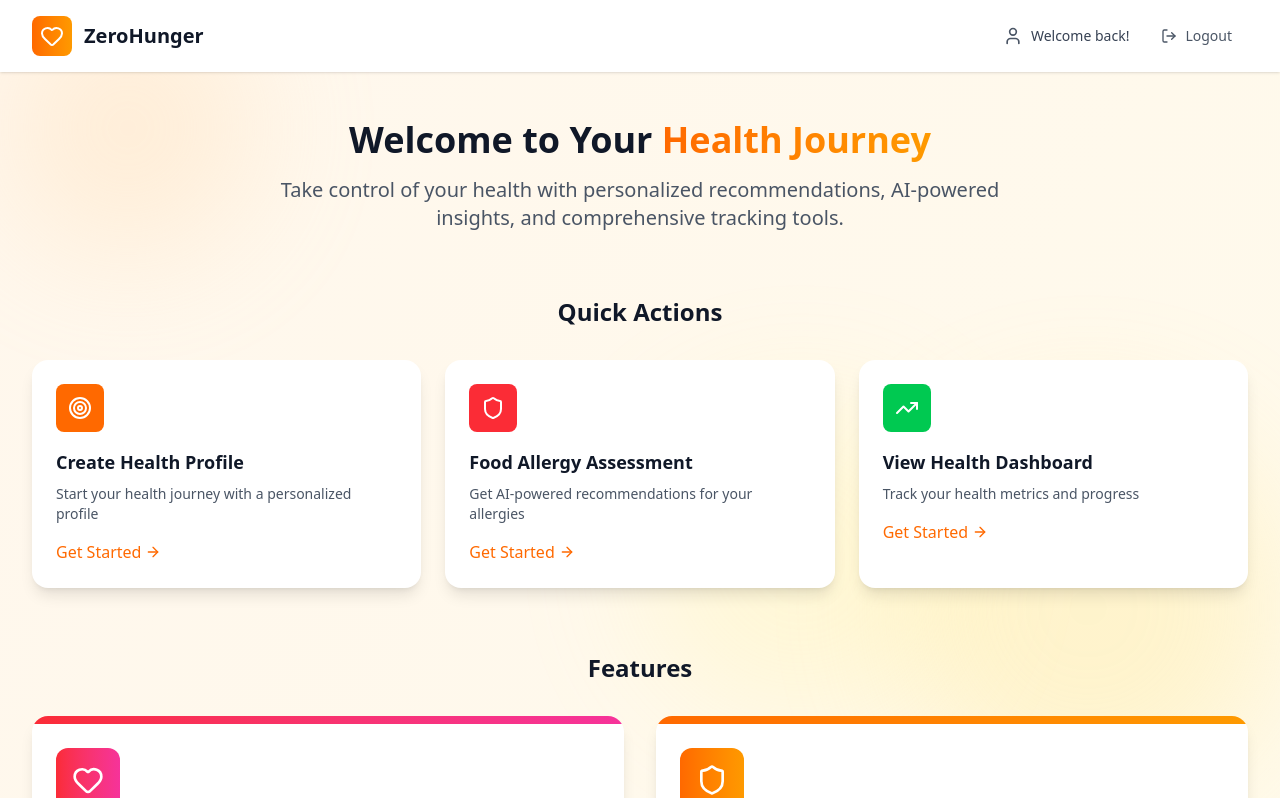
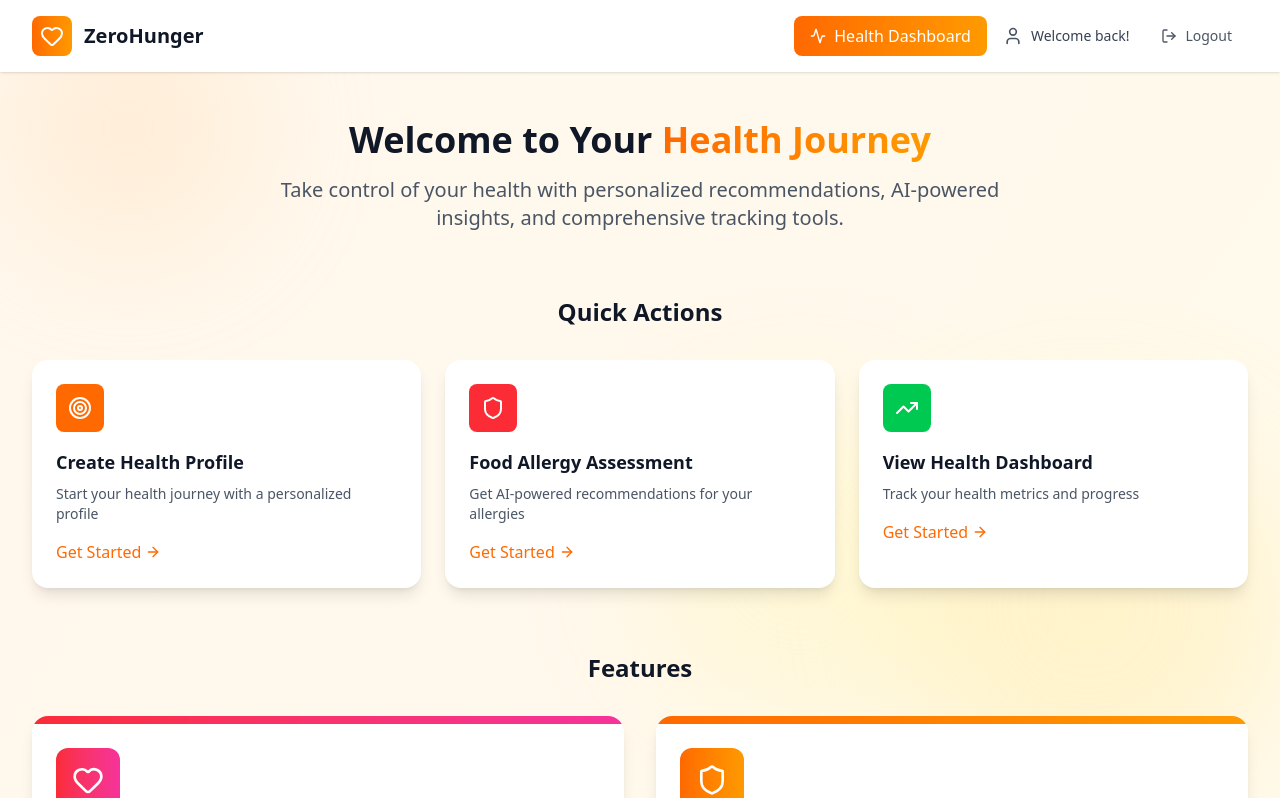
Before and after one commit to prasad-xma/ZeroHunger, a React (Vite) app in the folder client/: page / in a window 1280 px wide. Shown: the top 798 px of the page. Built offline with nearby package versions, Linux system fonts and the light colour scheme; no server answers; sample sign-in values are in the browser's storage.

Commit message:
install react-router-dom

```diff
--- a/client/package.json
+++ b/client/package.json
@@ -17,6 +17,7 @@
     "react": "^19.2.0",
     "react-chartjs-2": "^5.3.1",
     "react-dom": "^19.2.0",
+    "react-router-dom": "^7.14.0",
     "tailwindcss": "^4.1.18"
   },
   "devDependencies": {
--- a/client/src/App.jsx
+++ b/client/src/App.jsx
@@ -1,4 +1,5 @@
 import { useState, useEffect } from 'react';
+import { BrowserRouter as Router, Routes, Route, Navigate } from 'react-router-dom';
 import { AuthProvider, useAuth } from './contexts/AuthContext';
 import LoginPage from './features/auth/Login.jsx';
 import RegisterPage from './features/auth/Register.jsx';
@@ -23,28 +24,36 @@ function AppContent() {
     );
   }
 
-  // If authenticated, show landing page
-  if (isAuthenticated) {
-    return <Landing />;
-  }
+  return (
+    <Routes>
+      {/* Auth routes - only accessible when not authenticated */}
+      {!isAuthenticated && (
+        <>
+          <Route path="/login" element={<LoginPage onSwitchToRegister={() => setCurrentPage('register')} />} />
+          <Route path="/register" element={<RegisterPage onSwitchToLogin={() => setCurrentPage('login')} />} />
+          <Route path="*" element={<Navigate to="/login" replace />} />
+        </>
+      )}
 
-  // If not authenticated, show login/register pages
-  return (
-    <div className="min-h-screen">
-      {currentPage === 'login' ? (
-        <LoginPage onSwitchToRegister={() => setCurrentPage('register')} />
-      ) : (
-        <RegisterPage onSwitchToLogin={() => setCurrentPage('login')} />
+      {/* Protected routes - only accessible when authenticated */}
+      {isAuthenticated && (
+        <>
+          <Route path="/" element={<Landing />} />
+          <Route path="/landing" element={<Landing />} />
+          <Route path="*" element={<Navigate to="/" replace />} />
+        </>
       )}
-    </div>
+    </Routes>
   );
 }
 
 function App() {
   return (
-    <AuthProvider>
-      <AppContent />
-    </AuthProvider>
+    <Router>
+      <AuthProvider>
+        <AppContent />
+      </AuthProvider>
+    </Router>
   );
 }
 
--- a/client/src/features/landing/Landing.jsx
+++ b/client/src/features/landing/Landing.jsx
@@ -1,4 +1,5 @@
 import { useState, useEffect } from 'react';
+import { useNavigate } from 'react-router-dom';
 import { useAuth } from '../../contexts/AuthContext';
 import {
   Heart,
@@ -15,12 +16,17 @@ import {
 
 const Landing = () => {
   const { user, logout } = useAuth();
+  const navigate = useNavigate();
   const [isLoading, setIsLoading] = useState(false);
 
   const handleLogout = async () => {
     setIsLoading(true);
     await logout();
     setIsLoading(false);
+  };
+
+  const navigateToHealthDashboard = () => {
+    navigate('/health-dashboard');
   };
 
   const features = [
@@ -93,6 +99,13 @@ const Landing = () => {
             </div>
 
             <div className="flex items-center gap-4">
+              <button
+                onClick={navigateToHealthDashboard}
+                className="flex items-center gap-2 px-4 py-2 bg-gradient-to-r from-orange-500 to-amber-500 text-white rounded-lg hover:from-orange-600 hover:to-amber-600 transition-all"
+              >
+                <Activity className="w-4 h-4" />
+                Health Dashboard
+              </button>
               <div className="flex items-center gap-2">
                 <User className="w-5 h-5 text-gray-600" />
                 <span className="text-sm font-medium text-gray-700">Welcome back!</span>
```
Also changed, not shown: 1 other file (tests, documents, lock files or other folders).
